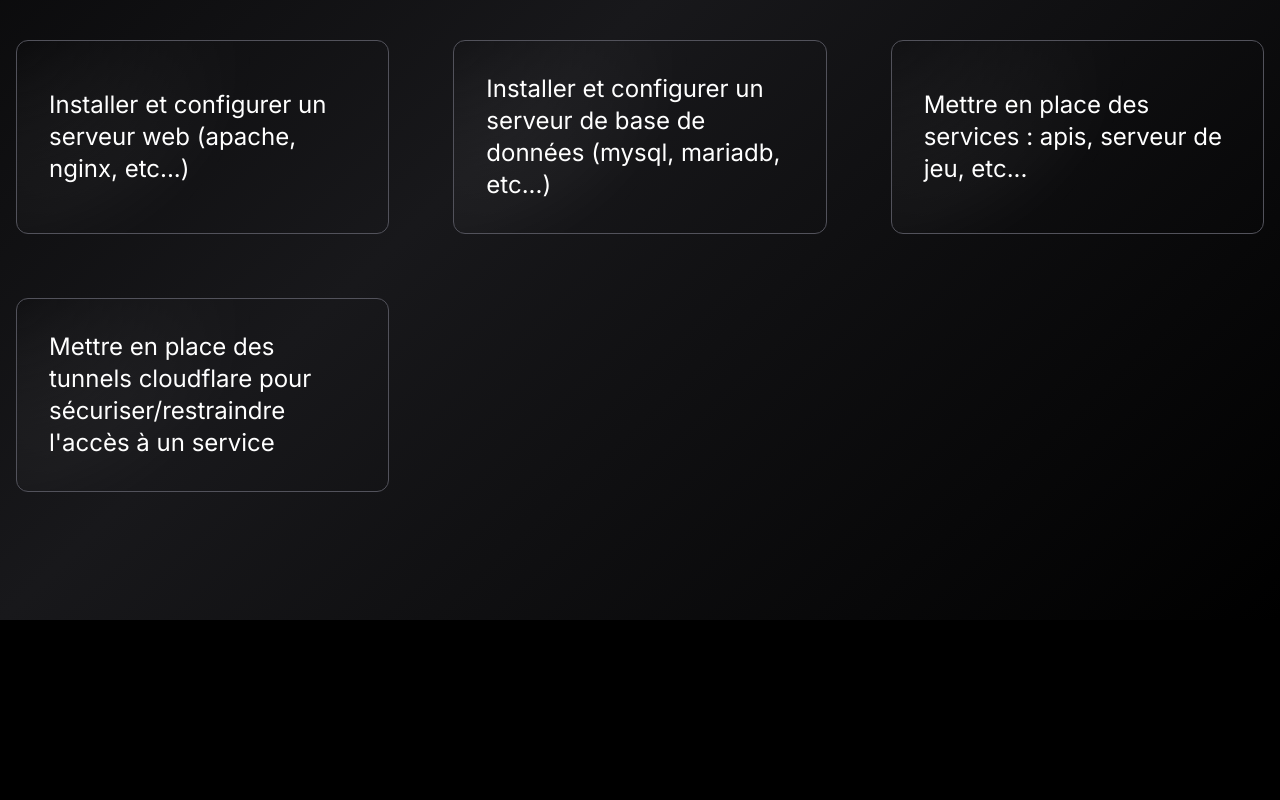
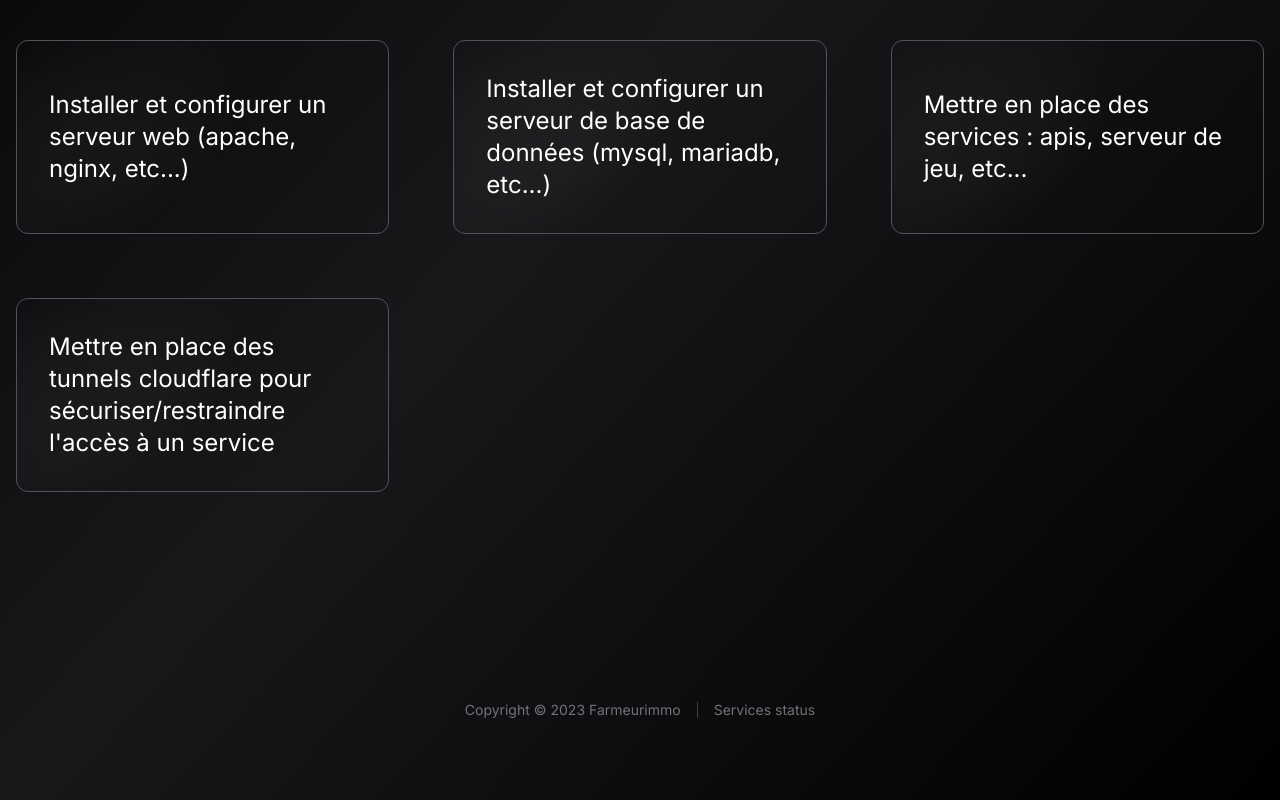
Before and after one commit to Farmeurimmo/old-portfolio, a Next.js app: page /as in a window 1280 px wide. Shown: the part 598-1398 px from the top of the page. Before the commit the page ends 1218 px from the top, so only its background shows below. Built offline with nearby package versions, Linux system fonts and the light colour scheme; what tailwindcss-debug-screens would draw is missing.

Commit message:
Added footer

```diff
--- a/app/as/page.tsx
+++ b/app/as/page.tsx
@@ -1,6 +1,8 @@
 "use client";
 import {Navigation} from "../components/nav";
 import {Card} from "../components/card";
+import Footer from "@/app/components/footer";
+import React from "react";
 
 const competences = [
     {
@@ -46,6 +48,7 @@ export default function As() {
                 </div>
                 <div className="mt-32"/>
             </div>
+            <Footer/>
         </div>
     )
 }
--- /dev/null
+++ b/app/components/footer.tsx
@@ -0,0 +1,24 @@
+import Link from 'next/link';
+import React from "react";
+
+export default function Footer() {
+    return (
+        <div className="flex items-center justify-center gap-4 animate-fade-in p-20">
+            <Link
+                target="_blank"
+                href="https://farmeurimmo.fr"
+                className="text-sm duration-500 text-zinc-500 hover:text-zinc-300"
+            >
+                Copyright © 2023 Farmeurimmo
+            </Link>
+            <div className="w-px h-4 bg-zinc-500/50"/>
+            <Link
+                target="_blank"
+                href="https://status.farmeurimmo.fr"
+                className="text-sm duration-500 text-zinc-500 hover:text-zinc-300"
+            >
+                Services status
+            </Link>
+        </div>
+    );
+}
--- a/app/contact/page.tsx
+++ b/app/contact/page.tsx
@@ -5,6 +5,8 @@ import {Navigation} from "../components/nav";
 import {Card} from "../components/card";
 import {FontAwesomeIcon} from '@fortawesome/react-fontawesome'
 import {faDiscord} from '@fortawesome/free-brands-svg-icons'
+import Footer from "@/app/components/footer";
+import React from "react";
 
 const socials = [
     {
@@ -32,6 +34,9 @@ export default function Contact() {
         <div className=" bg-gradient-to-tl from-zinc-900/0 via-zinc-900 to-zinc-900/0">
             <Navigation/>
             <title>Contact - Farmeurimmo</title>
+            <div id="space" className="container flex flex-col items-center justify-center px-4 mx-auto">
+                <h1 className="text-4xl font-bold tracking-tight text-white sm:text-5xl md:text-6xl">Contact</h1>
+            </div>
             <div className="container flex items-center justify-center min-h-screen px-4 mx-auto">
                 <div className="grid w-full grid-cols-1 gap-8 mx-auto mt-32 sm:mt-0 sm:grid-cols-3 lg:gap-16">
                     {socials.map((s) => (
@@ -64,6 +69,7 @@ export default function Contact() {
                     ))}
                 </div>
             </div>
+            <Footer/>
         </div>
     );
 }
--- a/app/dev/page.tsx
+++ b/app/dev/page.tsx
@@ -4,6 +4,8 @@ import {Card} from "../components/card";
 import {FontAwesomeIcon} from '@fortawesome/react-fontawesome'
 import Link from "next/link";
 import {faCss3, faHtml5, faJava, faJs, faPython, faReact} from '@fortawesome/free-brands-svg-icons'
+import Footer from "@/app/components/footer";
+import React from "react";
 
 
 const skills = [
@@ -290,6 +292,7 @@ export default function Dev() {
                 </div>
                 <div className="mt-32"/>
             </div>
+            <Footer/>
         </div>
     );
 }
--- a/app/page.tsx
+++ b/app/page.tsx
@@ -1,6 +1,7 @@
 import Link from "next/link";
 import React from "react";
 import Particles from "./components/particles";
+import Footer from "@/app/components/footer";
 
 const navigation = [
     {name: "Développeur", href: "/dev"},
@@ -76,6 +77,7 @@ export default function Home() {
                     <br/>
                 </p>
             </div>
+            <Footer/>
         </div>
     );
 }
--- a/app/projets/[slug]/page.tsx
+++ b/app/projets/[slug]/page.tsx
@@ -5,6 +5,7 @@ import {Header} from "./header";
 import "./mdx.css";
 import {ReportView} from "./view";
 import {Redis} from "@upstash/redis";
+import Footer from "@/app/components/footer";
 
 export const revalidate = 60;
 
@@ -43,6 +44,8 @@ export default async function PostPage({params}: Props) {
             <article className="px-4 py-12 mx-auto prose prose-zinc prose-quoteless">
                 <Mdx code={project.body.code}/>
             </article>
+
+            <Footer/>
         </div>
     );
 }
--- a/app/projets/page.tsx
+++ b/app/projets/page.tsx
@@ -6,6 +6,7 @@ import {Card} from "../components/card";
 import {Article} from "./article";
 import {Redis} from "@upstash/redis";
 import {Eye} from "lucide-react";
+import Footer from "@/app/components/footer";
 
 const redis = Redis.fromEnv();
 
@@ -140,6 +141,7 @@ export default async function ProjectsPage() {
                     </div>
                 </div>
             </div>
+            <Footer/>
         </div>
     );
 }
--- a/app/stats/page.tsx
+++ b/app/stats/page.tsx
@@ -1,6 +1,8 @@
 "use client";
 import {Navigation} from "../components/nav";
 import {Card} from "../components/card";
+import Footer from "@/app/components/footer";
+import React from "react";
 
 export default function Stats() {
     return (
@@ -42,6 +44,7 @@ export default function Stats() {
                 </div>
                 <div className="mt-20"/>
             </div>
+            <Footer/>
         </div>
     );
 }
```
